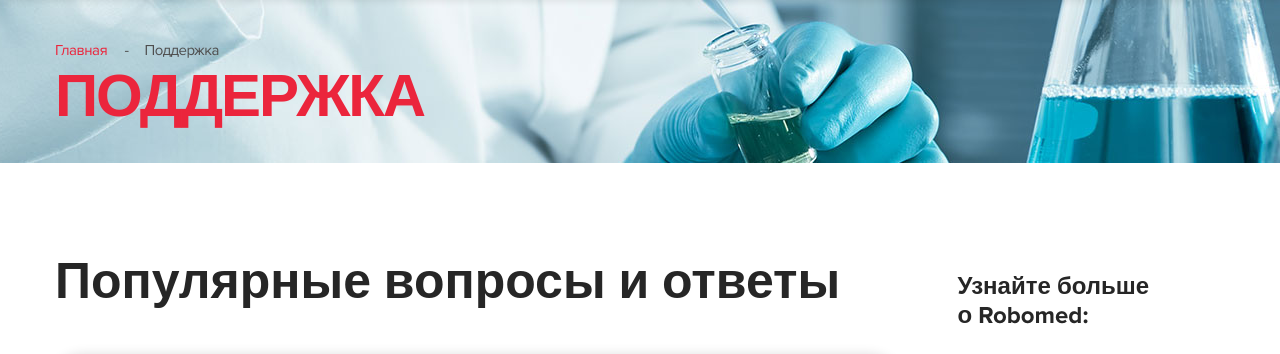
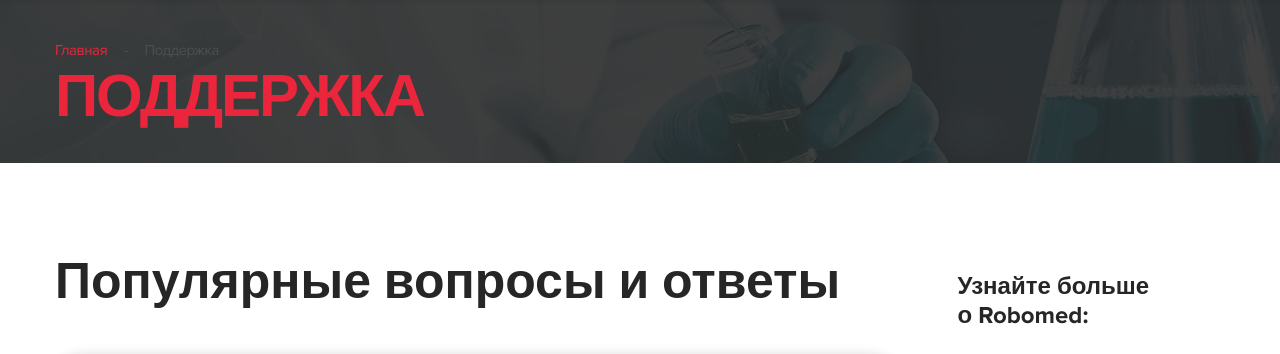
Before and after one commit to RadiksMan/robomed, a PHP site: page /support.html in a window 1280 px wide. Shown: the part 109-463 px from the top of the page. Run offline with PHP 8.4, Linux system fonts and the light colour scheme; style sheets or scripts are compiled from the project's sources; some libraries are stand-ins or nearby versions.

Commit message:
add button style

```diff
--- a/css/develop_4.css
+++ b/css/develop_4.css
@@ -653,8 +653,25 @@
 
 /*/contact*/
 .support-title {
-  background: url("../images/support-title.jpg") center center no-repeat;
+  background-image: url("../images/support-title.jpg");
   height: 163px;
+  background-position: center center;
+  -webkit-background-size: cover;
+  -moz-background-size: cover;
+  -o-background-size: cover;
+  background-size: cover;
+  background-repeat: no-repeat;
+  position: relative;
+}
+
+.support-title:after {
+  content: '';
+  position: absolute;
+  width: 100%;
+  height: 100%;
+  top: 0;
+  left: 0;
+  background-color: rgba(43, 43, 43, 0.9);
 }
 
 .breadcrumbs {
--- a/sass/develop_4.scss
+++ b/sass/develop_4.scss
@@ -192,7 +192,9 @@
 /*/contact*/
 
 // support page
-.support-title{background: url('../images/support-title.jpg') center center no-repeat;height: 163px;}
+.support-title{background-image: url('../images/support-title.jpg');height: 163px;background-position: center center;background-size: cover;background-repeat: no-repeat;position: relative;
+    &:after{content: '';position: absolute;width: 100%;height: 100%;top: 0;left: 0;background-color: rgba(43, 43, 43, 0.9);}
+}
 .breadcrumbs{padding-top: 41px;}
 .support-wrap{color: #262626;font-size: 22px;
     .support-aside-main{width: 72%;float: left;}
@@ -234,12 +236,13 @@
 .aside-sub-button{text-align: center;
     &.red{
         &:hover{a{color: #eb253c;background-color: #fff;}}
-        a{background-color: #eb253c;transition:all ease-out .2s;}
+        a{background-color: #eb253c;transition:all ease-out .2s;
+            &:hover{color: #eb253c;background-color: #fff;}
     }
     a{text-decoration: none;width: 100%;display: inline-block;padding: 25px 0px;text-transform: uppercase;font-size: 17px;background-color: #2b2b2b;color: white;border-radius:10px;transition:all ease-out .2s;
+        &:hover{color: #2b2b2b;background-color: #fff;}
+    }
 
-    }
-     &:hover{a{color: #2b2b2b;background-color: #fff;}}
     .icon-calc{width: 19px;height: 25px;display: inline-block;vertical-align: middle;margin-right: 5px;background: url('../images/icon-calc.png') center center no-repeat;}
 }
 
```
Also changed, not shown: css/style_main.css (+7 -15 lines).
